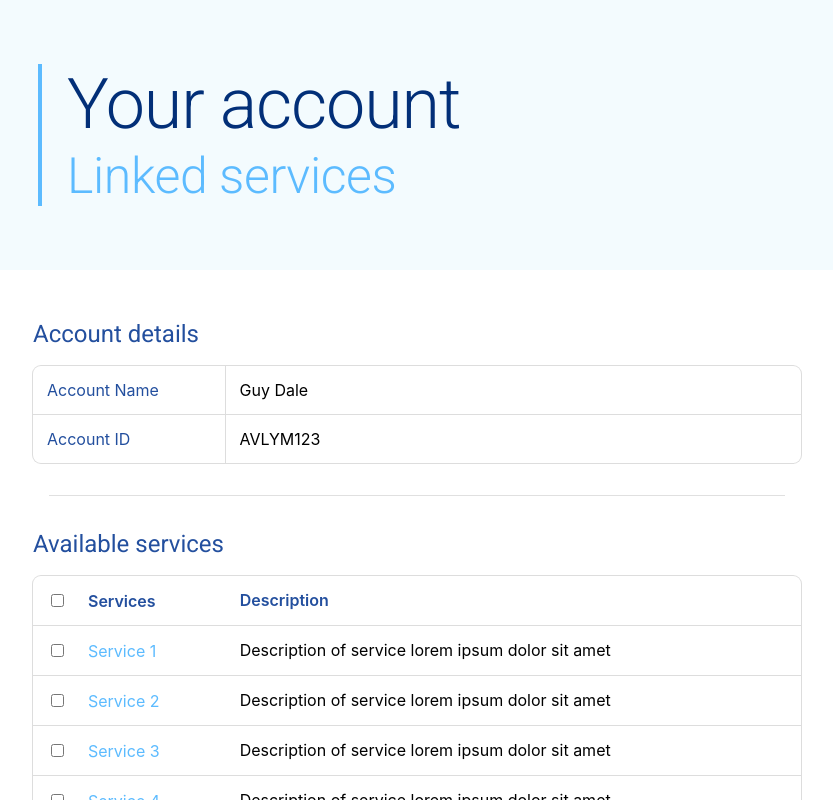
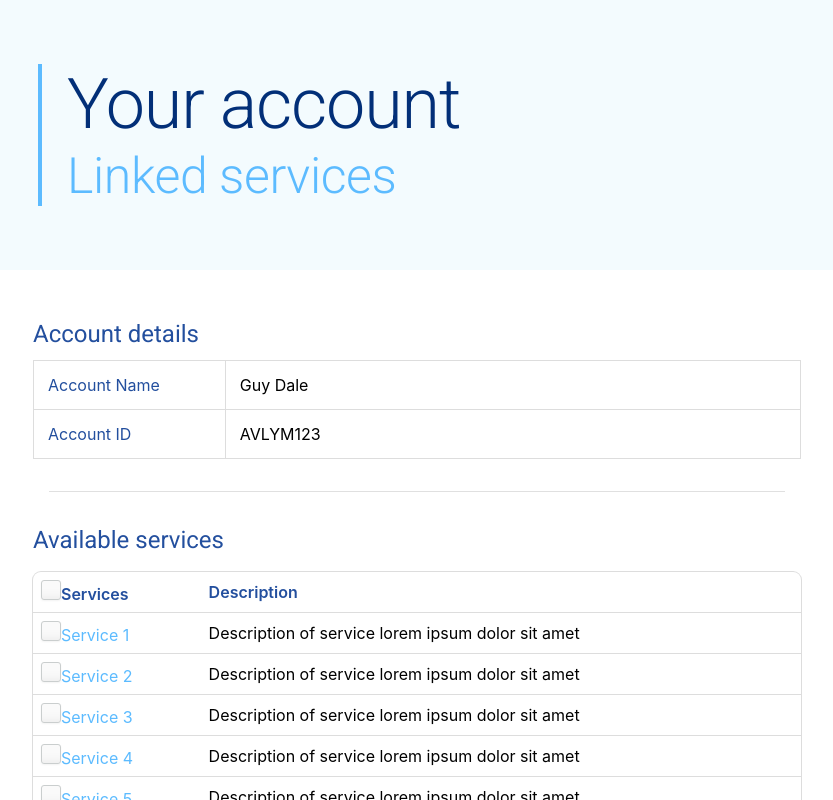
Before and after one commit to Kwiddy/Internship-React-Page, a React (Create React App) app: page / in a window 1280 px wide. Shown: the top 800 px of the page, without its empty margins (223-1056 px from the left). Built offline with nearby package versions, Linux system fonts and the light colour scheme.

Commit message:
customise checkboxes

```diff
--- a/src/components/accountServices.js
+++ b/src/components/accountServices.js
@@ -56,7 +56,9 @@ class ServiceTable extends React.Component {
                   type="checkbox"
                   onChange={this.handleAllChecked}
                   value="checkedall"
+                  id="checkedall"
                 />
+                <label htmlFor="checkedall"></label>
                 Services
               </th>
               <th> Description </th>
--- a/src/components/checkbox.js
+++ b/src/components/checkbox.js
@@ -6,11 +6,14 @@ export const CheckBox = (props) => {
     <li>
       <input
         key={props.id}
+        id={props.id}
         onChange={props.handleCheckChieldElement}
         type="checkbox"
         checked={props.isChecked}
         value={props.value}
+        className="common-checkbox"
       />
+      <label htmlFor={props.id}></label>
       {props.value}
     </li>
   );
--- a/src/styles/checkbox.css
+++ b/src/styles/checkbox.css
@@ -1,3 +1,50 @@
 input[type="checkbox"] {
   margin: 1.25vh;
 }
+
+label {
+  display: inline;
+}
+
+.common-checkbox {
+  display: none;
+}
+
+#checkedall {
+  display: none;
+}
+
+input[type="checkbox"] + label {
+  background-color: #fafafa;
+  border: 1px solid #cacece;
+  box-shadow: 0 1px 2px rgba(0, 0, 0, 0.05),
+    inset 0px -15px 10px -12px rgba(0, 0, 0, 0.05);
+  padding: 9px;
+  border-radius: 3px;
+  display: inline-block;
+  position: relative;
+}
+
+input[type="checkbox"] + label:active,
+input[type="checkbox"]:checked + label:active {
+  box-shadow: 0 1px 2px rgba(0, 0, 0, 0.05),
+    inset 0px 1px 3px rgba(0, 0, 0, 0.1);
+}
+
+input[type="checkbox"]:checked + label {
+  background-color: #e9ecee;
+  border: 1px solid #adb8c0;
+  box-shadow: 0 1px 2px rgba(0, 0, 0, 0.05),
+    inset 0px -15px 10px -12px rgba(0, 0, 0, 0.05),
+    inset 15px 10px -12px rgba(255, 255, 255, 0.1);
+  color: #99a1a7;
+}
+
+input[type="checkbox"]:checked + label:after {
+  content: "\2714";
+  font-size: 14px;
+  position: absolute;
+  top: 0px;
+  left: 3px;
+  color: blue;
+}
--- a/src/styles/serviceTableStyle.css
+++ b/src/styles/serviceTableStyle.css
@@ -5,21 +5,4 @@ ul {
 li {
   list-style-type: none;
 }
-
-input[type="checkbox"] {
-  margin-right: 3vh;
-}
-
-#details {
-  width: 100%;
-  border-collapse: collapse;
-  width: 100%;
-  margin-top: 2vh;
-  border: 1px solid #ddd;
-  border-spacing: 0;
-  border-radius: 8px;
-  border-style: hidden;
-  -webkit-box-shadow: 0 0 0 1px #ddd;
-          box-shadow: 0 0 0 1px #ddd;
-}
 /*# sourceMappingURL=serviceTableStyle.css.map */
--- a/src/styles/serviceTableStyle.scss
+++ b/src/styles/serviceTableStyle.scss
@@ -5,19 +5,3 @@ ul {
 li {
   list-style-type: none;
 }
-
-input[type="checkbox"] {
-  margin-right: 3vh;
-}
-
-#details {
-  width: 100%;
-  border-collapse: collapse;
-  width: 100%;
-  margin-top: 2vh;
-  border: 1px solid #ddd;
-  border-spacing: 0;
-  border-radius: 8px;
-  border-style: hidden;
-  box-shadow: 0 0 0 1px #ddd;
-}
```
Also changed, not shown: 1 other file (tests, documents, lock files or other folders).
